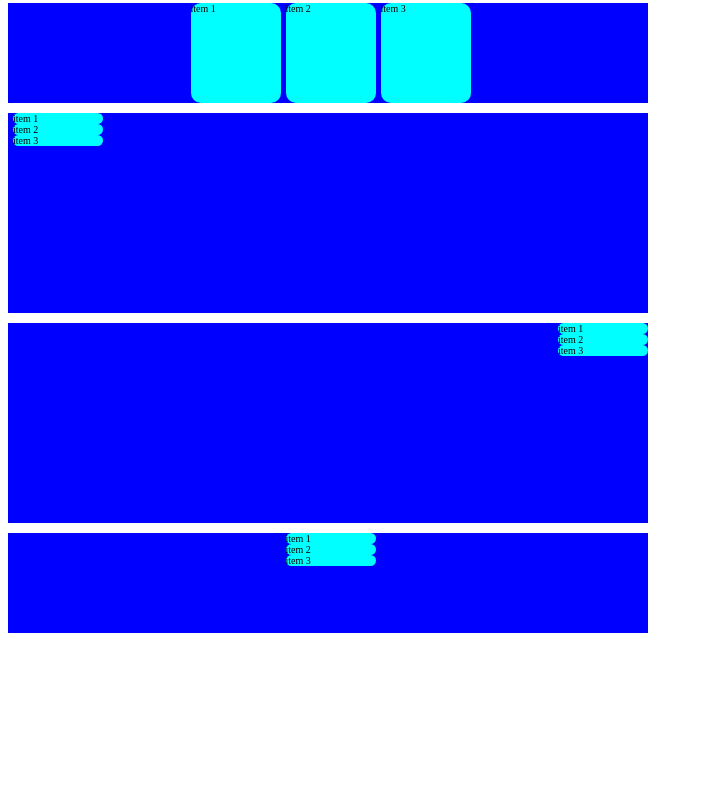
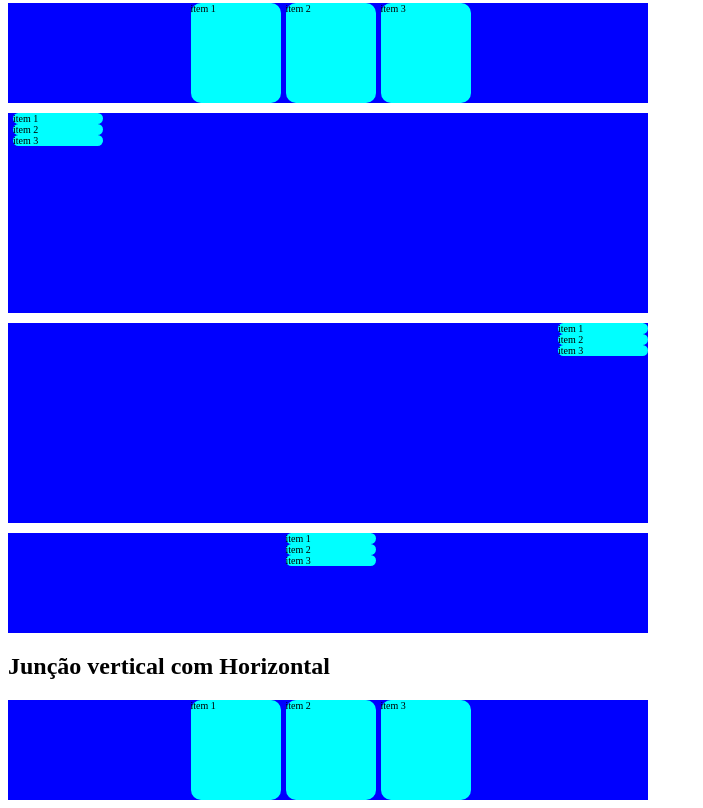
Before and after one commit to Leonardo-dev-tech/Aula_Desenvolvimento-Web, a plain HTML site: page AULA9/FLEX.HTML in a window 1280 px wide. Shown: the part 875-1683 px from the top of the page, without its empty margins (0-703 px from the left). Before the commit the page ends 1516 px from the top, so only its background shows below. Drawn offline with Linux system fonts and the light colour scheme.

Commit message:
Update FLEX.HTML

```diff
--- a/AULA9/FLEX.HTML
+++ b/AULA9/FLEX.HTML
@@ -76,6 +76,17 @@
 <span>item 3 </span>
 </div>
 
+<h2>Junção vertical com Horizontal</h2>
+
+<div class = "f-v-center f-h-center">
+<span>item 1 </span>
+<span>item 2 </span>
+<span>item 3 </span>
+</div>
+
+
+
+
 
 
 
```
